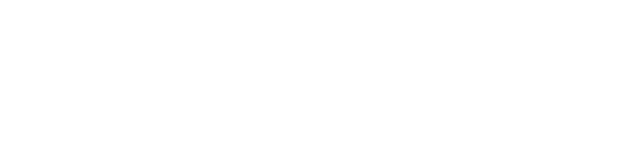
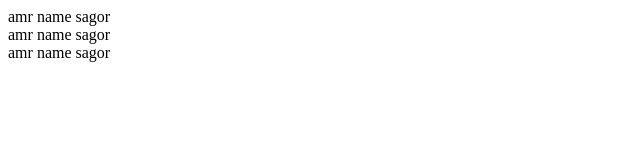
Before and after one commit to sagor15/sagor-depo, a plain HTML site: page index.html in a window 1280 px wide. Shown: the whole page, without its empty margins (0-640 px from the left). Drawn offline with Linux system fonts and the light colour scheme.

Commit message:
first sagor

```diff
--- a/index.html
+++ b/index.html
@@ -7,6 +7,8 @@
     <title>Document</title>
 </head>
 <body>
-
+    <div class="sagor">amr name sagor</div>
+    <div class="sagor">amr name sagor</div>
+    <div class="sagor">amr name sagor</div>
 </body>
 </html>
```
